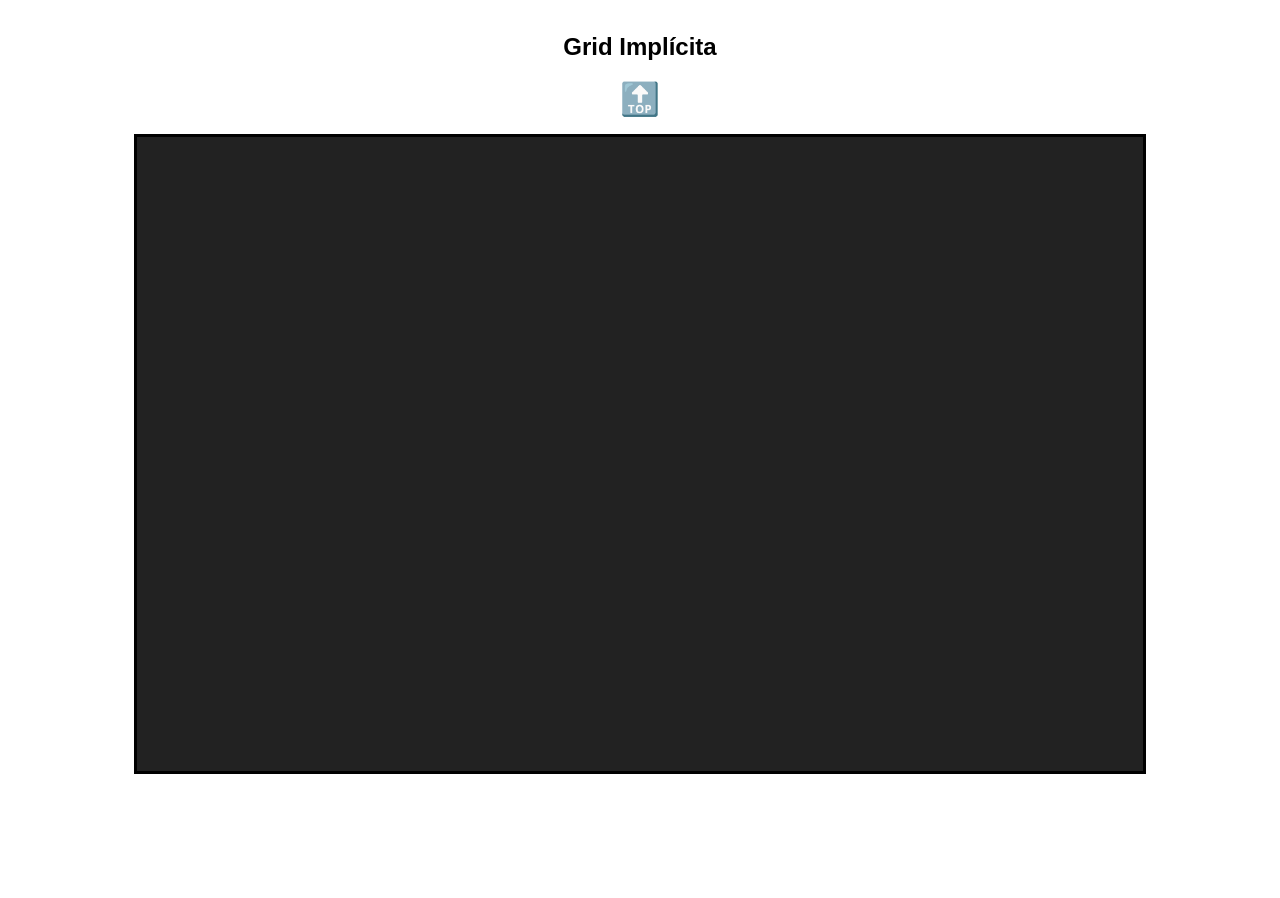
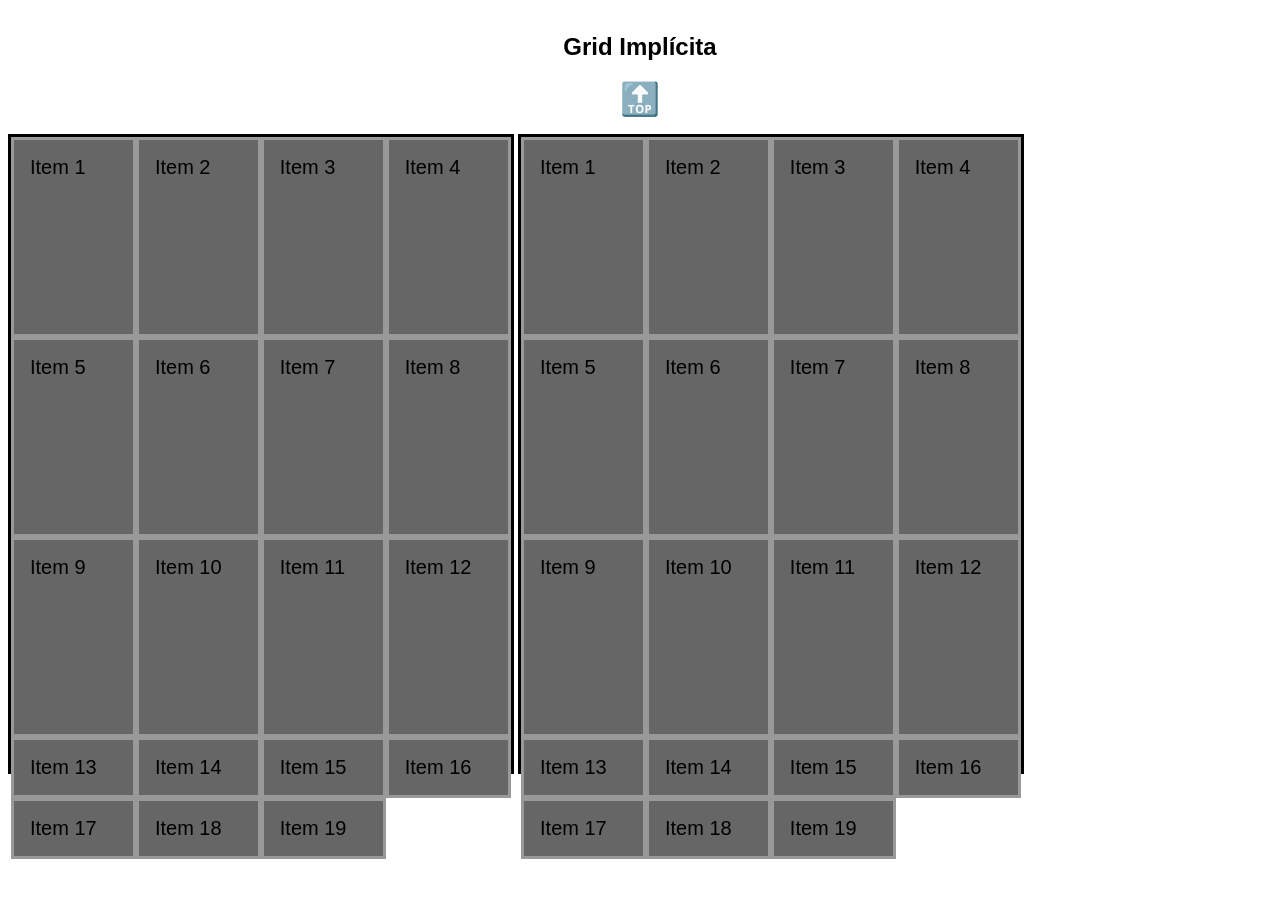
Before and after one commit to klich1984/HTML-CSS, a plain HTML site: page Grid_CSS/grid.html in a window 1280 px wide. Shown: the part 5800-6698 px from the top of the page. Drawn offline with Linux system fonts and the light colour scheme.

Commit message:
update files | add concept grid-implicit and display: inline-grid

```diff
--- a/Grid_CSS/grid.css
+++ b/Grid_CSS/grid.css
@@ -176,3 +176,15 @@ img {
 	/* Para definir un nombre de area, como ya defini el nombre en grid-template-areas lo coloco sin commillas y como lo llame allí */
 	grid-area: footer;
 }
+
+/* grid 4c * 3f - para 12 items del 13 al 19 ya no estan en mi grid explicita ej instagram, sirve para contenido dinamico*/
+.grid-implicit {
+	width: 40%;
+	display: grid;
+	/* Para que los elementos contenedores compartan el mismo espacio (en la misma linea)*/
+	display: inline-grid;
+	grid-template-columns: repeat(4, 1fr);
+	grid-template-rows: repeat(3, 200px);
+	/* Los items que quede en la grid implicita toman el alto de su contenido por que tienen el valor auto*/
+
+}
--- a/Grid_CSS/grid.html
+++ b/Grid_CSS/grid.html
@@ -159,7 +159,124 @@
 		</section>
 		<h2 id="grid-implicit">Grid Implícita</h2>
 		<a href="#top">🔝</a>
-		<section class="container grid-implicit"></section>
+		<section class="container grid-implicit">
+			<article class="item">
+				<p>Item 1</p>
+			</article>
+			<article class="item">
+				<p>Item 2</p>
+			</article>
+			<article class="item">
+				<p>Item 3</p>
+			</article>
+			<article class="item">
+				<p>Item 4</p>
+			</article>
+			<article class="item">
+				<p>Item 5</p>
+			</article>
+			<article class="item">
+				<p>Item 6</p>
+			</article>
+			<article class="item">
+				<p>Item 7</p>
+			</article>
+			<article class="item">
+				<p>Item 8</p>
+			</article>
+			<article class="item">
+				<p>Item 9</p>
+			</article>
+			<article class="item">
+				<p>Item 10</p>
+			</article>
+			<article class="item">
+				<p>Item 11</p>
+			</article>
+			<article class="item">
+				<p>Item 12</p>
+			</article>
+			<article class="item">
+				<p>Item 13</p>
+			</article>
+			<article class="item">
+				<p>Item 14</p>
+			</article>
+			<article class="item">
+				<p>Item 15</p>
+			</article>
+			<article class="item">
+				<p>Item 16</p>
+			</article>
+			<article class="item">
+				<p>Item 17</p>
+			</article>
+			<article class="item">
+				<p>Item 18</p>
+			</article>
+			<article class="item">
+				<p>Item 19</p>
+			</article>
+		</section>
+		<section class="container grid-implicit">
+			<article class="item">
+				<p>Item 1</p>
+			</article>
+			<article class="item">
+				<p>Item 2</p>
+			</article>
+			<article class="item">
+				<p>Item 3</p>
+			</article>
+			<article class="item">
+				<p>Item 4</p>
+			</article>
+			<article class="item">
+				<p>Item 5</p>
+			</article>
+			<article class="item">
+				<p>Item 6</p>
+			</article>
+			<article class="item">
+				<p>Item 7</p>
+			</article>
+			<article class="item">
+				<p>Item 8</p>
+			</article>
+			<article class="item">
+				<p>Item 9</p>
+			</article>
+			<article class="item">
+				<p>Item 10</p>
+			</article>
+			<article class="item">
+				<p>Item 11</p>
+			</article>
+			<article class="item">
+				<p>Item 12</p>
+			</article>
+			<article class="item">
+				<p>Item 13</p>
+			</article>
+			<article class="item">
+				<p>Item 14</p>
+			</article>
+			<article class="item">
+				<p>Item 15</p>
+			</article>
+			<article class="item">
+				<p>Item 16</p>
+			</article>
+			<article class="item">
+				<p>Item 17</p>
+			</article>
+			<article class="item">
+				<p>Item 18</p>
+			</article>
+			<article class="item">
+				<p>Item 19</p>
+			</article>
+		</section>
 		<h2 id="grid-flow">Flujo de la Grid</h2>
 		<a href="#top">🔝</a>
 		<section class="container grid-flow"></section>
```
Also changed, not shown: Grid_CSS/GridExplicita_gridImplicita.png (added), 1 other file.
